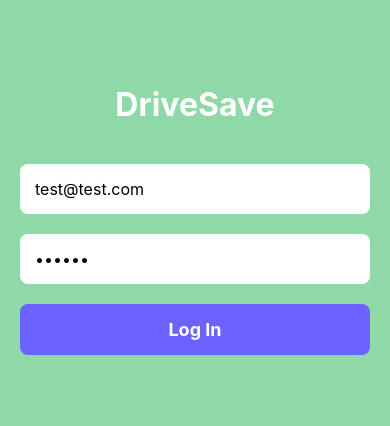
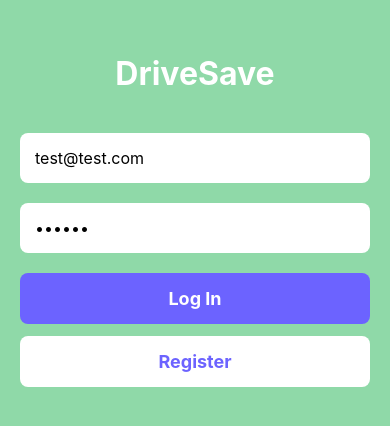
Before and after one commit to ywang0789/DriveSave, a React Native app: screen /Login in a window 390 px wide. Shown: the part 202-628 px from the top of the page. Built offline with nearby package versions, Linux system fonts and the light colour scheme.

Commit message:
added registering new user

```diff
--- a/screens/LoginScreen.js
+++ b/screens/LoginScreen.js
@@ -8,7 +8,10 @@ import {
 } from "react-native";
 import { useNavigation } from "@react-navigation/native";
 import { auth } from "../firebase";
-import { signInWithEmailAndPassword } from "firebase/auth";
+import {
+  signInWithEmailAndPassword,
+  createUserWithEmailAndPassword,
+} from "firebase/auth";
 
 
 const LoginScreen = () => {
@@ -16,14 +19,26 @@ const LoginScreen = () => {
   const [password, setPassword] = useState("123456");
   const navigation = useNavigation();
 
+  // Handle login button press
   const handleLogin = async () => {
     try {
       // Authenticate the user
       await signInWithEmailAndPassword(auth, username, password);
       // Navigate to another screen upon successful login
-      navigation.navigate('Home'); // replace 'Home' with your desired screen
+      navigation.navigate("Home"); // replace 'Home' with your desired screen
     } catch (error) {
       // Handle errors here
+      alert(error.message);
+    }
+  };
+
+  // Handle register button press
+  const handleRegister = async () => {
+    try {
+      await createUserWithEmailAndPassword(auth, username, password);
+      // You can navigate to a different screen after registration, if needed
+      navigation.navigate("Home");
+    } catch (error) {
       alert(error.message);
     }
   };
@@ -46,6 +61,9 @@ const LoginScreen = () => {
       />
       <TouchableOpacity style={styles.loginBtn} onPress={handleLogin}>
         <Text style={styles.loginBtnText}>Log In</Text>
+      </TouchableOpacity>
+      <TouchableOpacity style={styles.registerBtn} onPress={handleRegister}>
+        <Text style={styles.registerBtnText} >Register</Text>
       </TouchableOpacity>
     </View>
   );
```
